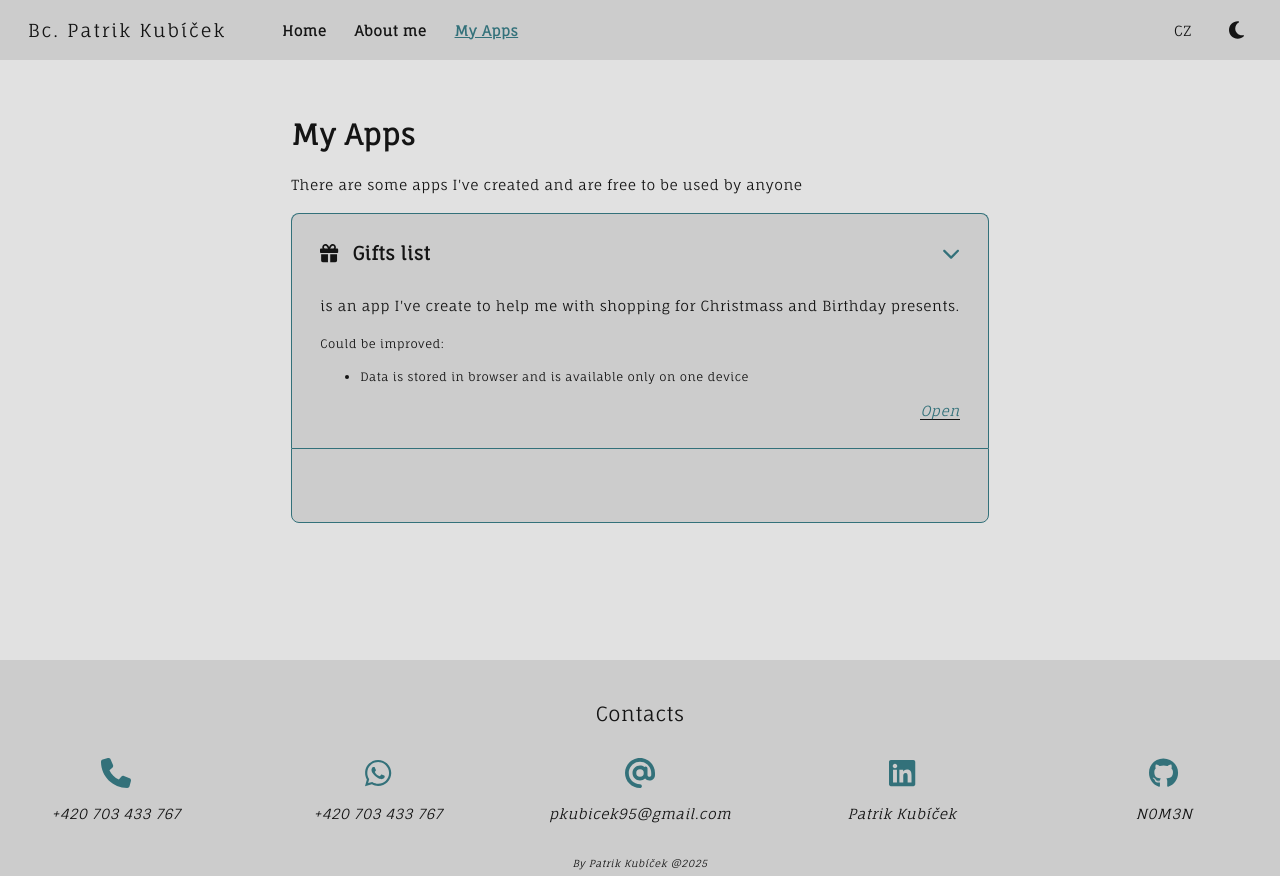
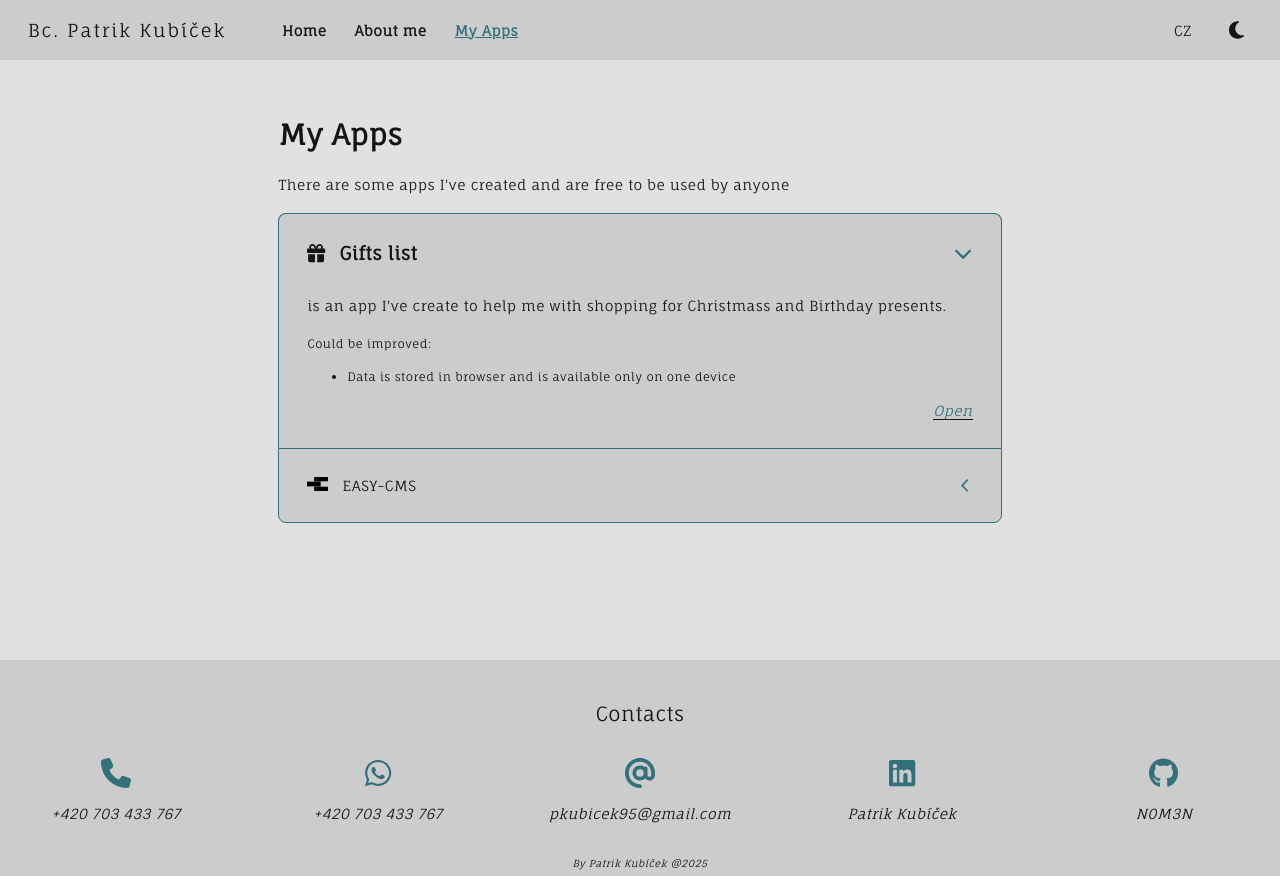
Before and after one commit to N0M3N/patrik-kubicek-2, an Angular app: page /apps in a window 1280 px wide. Built offline with nearby package versions, Linux system fonts and the light colour scheme.

Commit message:
easy-cms

```diff
--- a/src/app/components/card/card.component.ts
+++ b/src/app/components/card/card.component.ts
@@ -1,4 +1,4 @@
-import { Component, EventEmitter, Input, Signal, signal } from '@angular/core';
+import { Component, effect, EventEmitter, Input, Output, Signal, signal } from '@angular/core';
 import { CommonModule } from '@angular/common';
 import { FaIconComponent } from '@fortawesome/angular-fontawesome';
 import { faChevronDown } from '@fortawesome/free-solid-svg-icons';
@@ -12,6 +12,7 @@ import { faChevronDown } from '@fortawesome/free-solid-svg-icons';
 })
 export class CardComponent {
   @Input() opened: boolean = false;
+  @Output() openedChanged = new EventEmitter<boolean>();
 
   faChevronDown = faChevronDown;
 
@@ -19,6 +20,12 @@ export class CardComponent {
   _opened: Signal<boolean> = signal(false);
   onToggle = new EventEmitter();
 
+  constructor() {
+    effect(() => {
+      this.openedChanged.emit(this._opened());
+    });
+  }
+
   _onToggle() {
     this.onToggle.emit();
   }
--- a/src/app/components/cards/cards.component.ts
+++ b/src/app/components/cards/cards.component.ts
@@ -5,7 +5,7 @@ import { CardComponent } from '../card/card.component';
 @Component({
   selector: 'app-cards',
   standalone: true,
-  imports: [CommonModule, CardComponent],
+  imports: [CommonModule],
   templateUrl: './cards.component.html',
   styleUrl: './cards.component.scss'
 })
--- a/src/app/pages/apps/apps.component.html
+++ b/src/app/pages/apps/apps.component.html
@@ -20,7 +20,14 @@
       <a routerLink="/apps/gifts-list">{{ 'myApps_open' | localize }}</a>
     </div>
   </app-card>
-  <app-card>
 
+  <app-card [opened]="easyCmsOpened" (openedChanged)="easyCmsOpened = $event">
+    <span title class="app-title" [class.opened]="easyCmsOpened">
+      <img class="text-color" src="../../../assets/icons/easy-cms.png">
+      EASY-CMS
+    </span>
+    <div content class="app-content">
+      <p>{{ 'easy-cms_description' | localize }}</p>
+    </div>
   </app-card>
 </app-cards>
--- a/src/app/pages/apps/apps.component.scss
+++ b/src/app/pages/apps/apps.component.scss
@@ -2,6 +2,15 @@
   display: flex;
   flex-direction: row;
   gap: 1rem;
+
+  img {
+    max-height: 14px;
+    transition: max-height .5s ease;
+  }
+
+  &.opened img {
+    max-height: 18px;
+  }
 }
 
 .app-content {
--- a/src/app/pages/apps/apps.component.ts
+++ b/src/app/pages/apps/apps.component.ts
@@ -16,4 +16,5 @@ import { RouterModule } from '@angular/router';
 })
 export class AppsComponent {
   faGift = faGift;
+  easyCmsOpened = false;
 }
--- a/src/assets/localizations/cz.json
+++ b/src/assets/localizations/cz.json
@@ -65,6 +65,7 @@
   "gifts-list": "Seznam dárků",
   "gifts-list_description": "je aplikace, kterou jsem vytvořil pro zjednodušení nákupů dárků k Vánocům a narozeninám.",
   "gifts-list_improve1": "Data jsou uložena v prohlížeči, takže nejsou dostupná na jiných zařízeních",
+  "easy-cms_description": "Mé vlastní CMS pro správu obsahu na webových stránkách založeného na štítcích. Projekt je zatím ve vývoji a není v produkci použit.",
   "home": "Domů",
   "about": "O mě",
   "myApps": "Moje appky",
--- a/src/assets/localizations/en.json
+++ b/src/assets/localizations/en.json
@@ -65,6 +65,7 @@
   "gifts-list": "Gifts list",
   "gifts-list_description": "is an app I've create to help me with shopping for Christmass and Birthday presents.",
   "gifts-list_improve1": "Data is stored in browser and is available only on one device",
+  "easy-cms_description": "My own CMS to manage tag based content of custom websites. It is still in development and unused in production.",
   "home": "Home",
   "about": "About me",
   "myApps": "My Apps",
```
Also changed, not shown: src/assets/icons/easy-cms.png (added).
